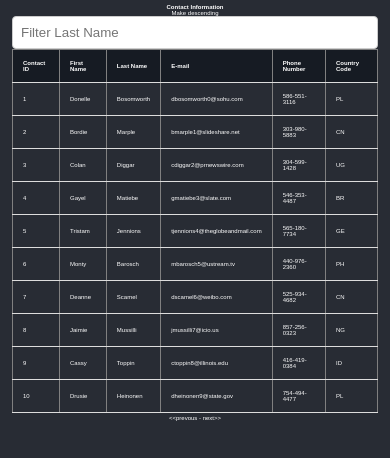
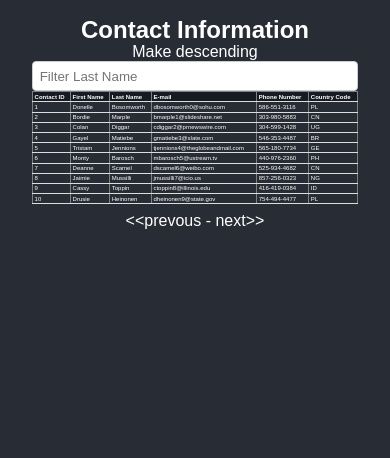
Before and after one commit to JesseGuerrero/CodingAssignment, a React (Create React App) app: page / in a window 390 px wide. Shown: the top 458 px of the page. Built offline with nearby package versions, Linux system fonts and the light colour scheme.

Commit message:
Add some responsiveness to the styling

```diff
--- a/src/App.css
+++ b/src/App.css
@@ -54,13 +54,13 @@ body {
 }
 
 @media (max-width: 600px) {
-  body {
+  .table-container * {
     font-size: 0.5em;
   }
 }
 
 @media (max-width: 300px) {
-  body {
+  .table-container * {
     font-size: 0.25em;
   }
 }
@@ -81,13 +81,13 @@ table {
 }
 
 th, td {
-  padding: 10px;
+  padding: 0.8em;
   text-align: left;
   border-bottom: 1px solid #DDDDDD;
 }
 
 input[type="text"] {
-  padding: 8px;
+  padding: 0.5em;
   width: 100%;
   box-sizing: border-box;
   border: 1px solid #CCCCCC;
```
